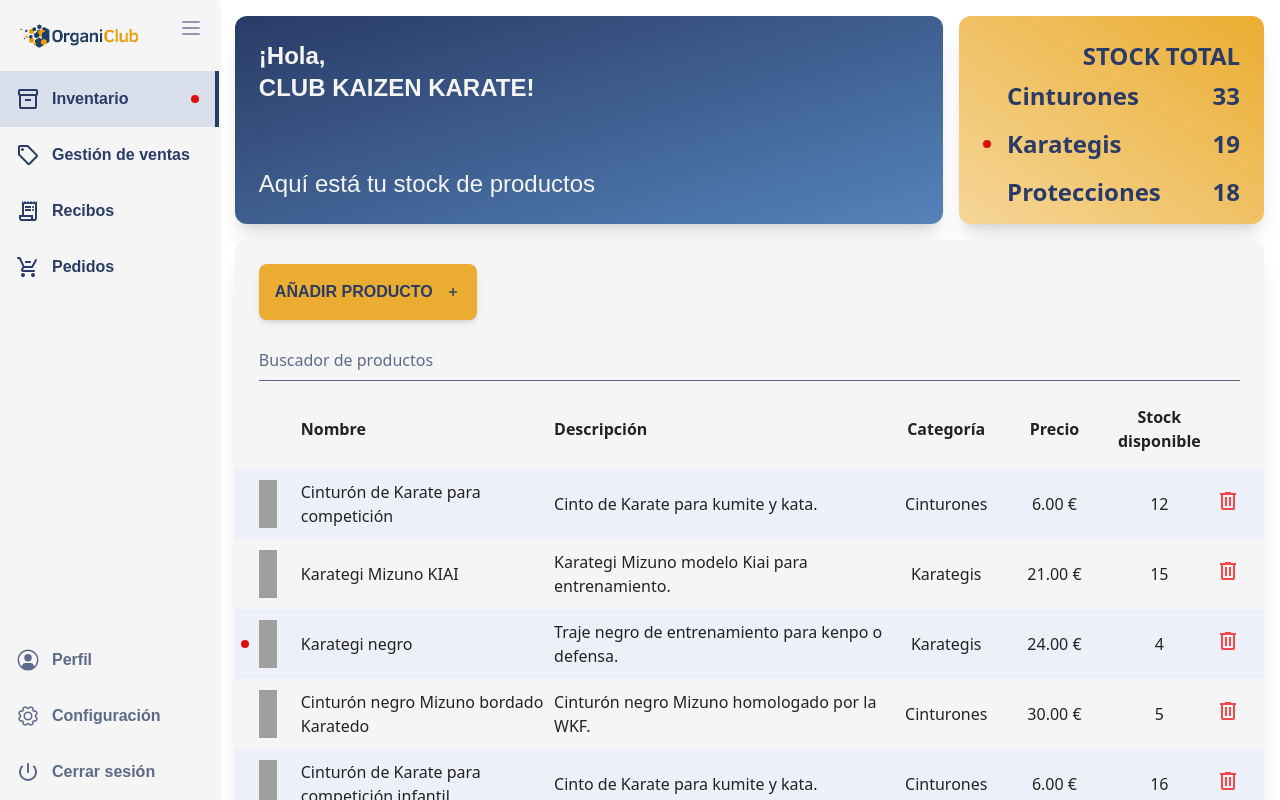
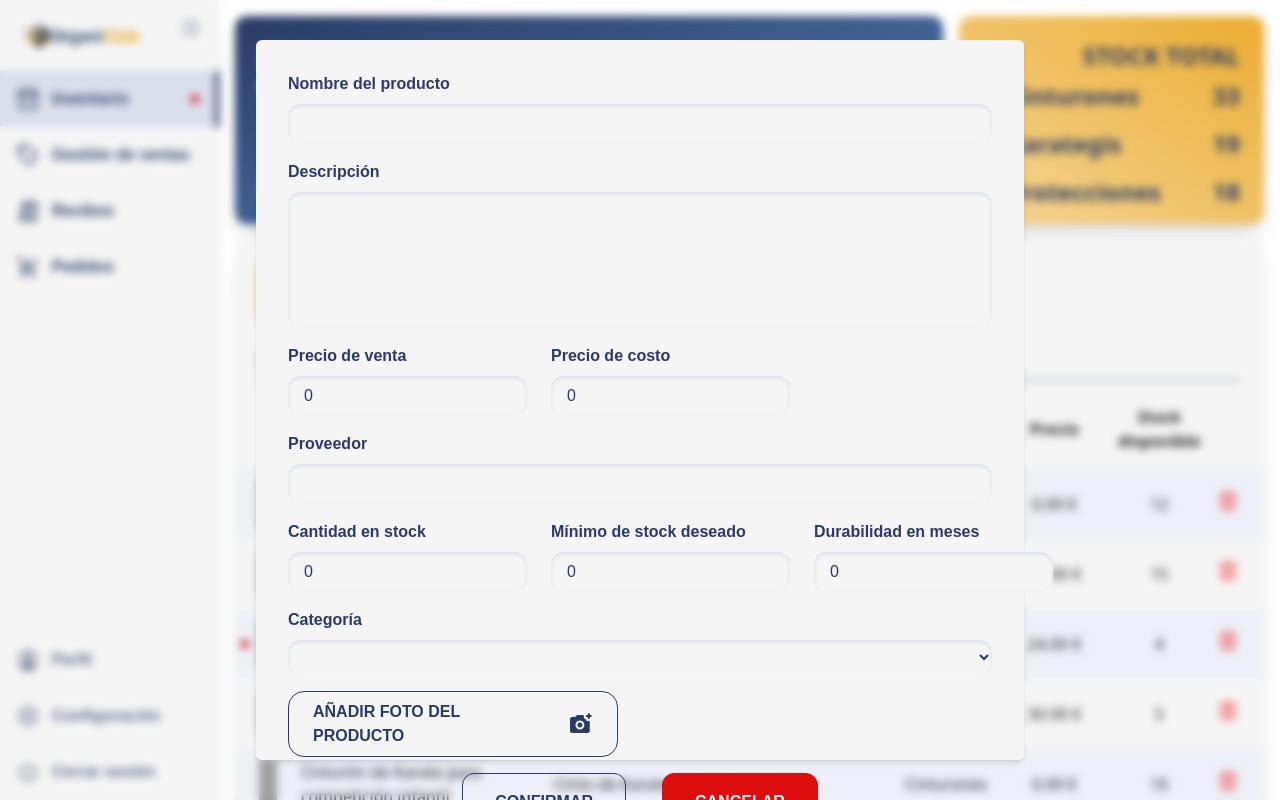
Before and after one commit to Nannitta/organiclub, a Vue app: page / in a window 1280 px wide. Both pictures are taken after a click on the button "AÑADIR PRODUCTO". Shown: the top 800 px of the page. Built offline with nearby package versions, Linux system fonts and the light colour scheme; grey boxes are pictures that could not be loaded.

Commit message:
Add form and functionality to addProduct button

```diff
--- a/src/stores/inventoryStore.js
+++ b/src/stores/inventoryStore.js
@@ -54,6 +54,10 @@ export const useInventoryStore = defineStore('InventoryStore', () => {
     }
   }
 
+  const addProduct = (formValues) => {
+    products.value.push(formValues)
+  }
+
   return {
     products,
     getProducts,
@@ -63,6 +67,7 @@ export const useInventoryStore = defineStore('InventoryStore', () => {
     counterCategories,
     alertProductStock,
     alertStock,
-    deleteProduct
+    deleteProduct,
+    addProduct
   }
 })
--- a/src/views/InventoryPage.vue
+++ b/src/views/InventoryPage.vue
@@ -6,7 +6,8 @@ import { storeToRefs } from 'pinia'
 import IconComponent from '../components/icons/IconComponent.vue'
 
 const inventoryStore = useInventoryStore()
-const { getProducts, getCategoryProducts, countStockByCategory, deleteProduct } = inventoryStore
+const { getProducts, getCategoryProducts, countStockByCategory, deleteProduct, addProduct } =
+  inventoryStore
 const { categoryProducts, products, counterCategories } = storeToRefs(inventoryStore)
 
 const hovered = ref(false)
@@ -14,6 +15,20 @@ const searchItem = ref('')
 const deleteOpen = ref(false)
 const deletProduct = ref('')
 const productId = ref(0)
+const addModalOpen = ref(false)
+const formValues = ref({
+  title: '',
+  description: '',
+  price: 0,
+  'cost-price': 0,
+  supplier: '',
+  stock: 0,
+  'min-stock': 0,
+  durability: 0,
+  category: '',
+  image: ''
+})
+const previewImg = ref('')
 
 onMounted(async () => {
   await getProducts()
@@ -22,9 +37,9 @@ onMounted(async () => {
 })
 
 const filteredProducts = computed(() => {
-  const value = searchItem.value.toLowerCase().trim()
+  const value = searchItem.value?.toLowerCase().trim()
   const actualProducts = products.value.filter((product) =>
-    product.title.toLowerCase().includes(value)
+    product.title?.toLowerCase().includes(value)
   )
   return actualProducts
 })
@@ -37,6 +52,37 @@ const showDeleteConfirm = (product) => {
   deletProduct.value = product.title
   deleteOpen.value = true
   productId.value = product.id
+}
+
+const showAddModal = () => {
+  addModalOpen.value = true
+}
+
+const getImage = (e) => {
+  formValues.value.image = e.target.files[0]
+  previewImg.value = URL.createObjectURL(formValues.value.image)
+}
+
+const resetForm = () => {
+  formValues.value = {
+    title: '',
+    description: '',
+    price: 0,
+    'cost-price': 0,
+    supplier: '',
+    stock: 0,
+    'min-stock': 0,
+    durability: 0,
+    category: '',
+    image: ''
+  }
+  previewImg.value = ''
+}
+
+const submitForm = () => {
+  addProduct(formValues.value)
+  addModalOpen.value = false
+  resetForm()
 }
 </script>
 
@@ -69,6 +115,7 @@ const showDeleteConfirm = (product) => {
           @mouseover="hovered = true"
           @mouseleave="hovered = false"
           title="Añadir producto"
+          @click="showAddModal()"
         >
           AÑADIR PRODUCTO
           <IconComponent
@@ -132,6 +179,148 @@ const showDeleteConfirm = (product) => {
           </tbody>
         </table>
         <div
+          v-if="addModalOpen"
+          class="fixed inset-0 flex items-center justify-center backdrop-blur-sm"
+        >
+          <div
+            class="bg-white p-8 rounded-md shadow-md w-3/5 h-[90%] flex flex-col justify-around gap-4"
+          >
+            <form
+              class="flex flex-col *:text-darkBlue *:font-roboto-bold gap-4"
+              @submit.prevent="submitForm"
+            >
+              <label for="title" class="font-bold flex flex-col gap-2">
+                Nombre del producto
+                <input
+                  v-model="formValues.title"
+                  type="text"
+                  name="title"
+                  class="bg-white focus:outline-none shadow-inner shadow-lightBlue py-2 px-4 rounded-xl font-normal"
+                />
+              </label>
+              <label for="description" class="font-bold flex flex-col gap-2">
+                Descripción
+                <textarea
+                  v-model="formValues.description"
+                  type="text"
+                  name="description"
+                  class="bg-white focus:outline-none shadow-inner shadow-lightBlue py-2 px-4 rounded-xl font-normal resize-none"
+                  rows="5"
+                ></textarea>
+              </label>
+              <div class="flex gap-6 *:gap-2">
+                <label for="price" class="font-bold flex flex-col">
+                  Precio de venta
+                  <input
+                    v-model="formValues.price"
+                    type="number"
+                    name="price"
+                    class="bg-white focus:outline-none shadow-inner shadow-lightBlue py-2 px-4 rounded-xl font-normal"
+                  />
+                </label>
+                <label for="cost-price" class="font-bold flex flex-col">
+                  Precio de costo
+                  <input
+                    v-model="formValues['cost-price']"
+                    type="number"
+                    name="cost-price"
+                    class="bg-white focus:outline-none shadow-inner shadow-lightBlue py-2 px-4 rounded-xl font-normal"
+                  />
+                </label>
+              </div>
+              <label for="supplier" class="font-bold flex flex-col gap-2">
+                Proveedor
+                <input
+                  v-model="formValues.supplier"
+                  type="text"
+                  name="supplier"
+                  class="bg-white focus:outline-none shadow-inner shadow-lightBlue py-2 px-4 rounded-xl font-normal"
+                />
+              </label>
+              <div class="flex gap-6 *:gap-2">
+                <label for="stock" class="font-bold flex flex-col">
+                  Cantidad en stock
+                  <input
+                    v-model="formValues.stock"
+                    type="number"
+                    name="stock"
+                    class="bg-white focus:outline-none shadow-inner shadow-lightBlue py-2 px-4 rounded-xl font-normal"
+                  />
+                </label>
+                <label for="min-stock" class="font-bold flex flex-col">
+                  Mínimo de stock deseado
+                  <input
+                    v-model="formValues['min-stock']"
+                    type="number"
+                    name="min-stock"
+                    class="bg-white focus:outline-none shadow-inner shadow-lightBlue py-2 px-4 rounded-xl font-normal"
+                  />
+                </label>
+                <label for="durability" class="font-bold flex flex-col">
+                  Durabilidad en meses
+                  <input
+                    v-model="formValues.durability"
+                    type="number"
+                    name="durability"
+                    max="12"
+                    class="bg-white focus:outline-none shadow-inner shadow-lightBlue py-2 px-4 rounded-xl font-normal"
+                  />
+                </label>
+              </div>
+              <label for="category" class="font-bold flex flex-col gap-2">
+                Categoría
+                <select
+                  v-model="formValues.category"
+                  name="category"
+                  id="category"
+                  class="font-normal bg-white focus:outline-none shadow-inner shadow-lightBlue py-2 px-4 rounded-xl"
+                >
+                  <option value="Karategis" class="bg-white">Karategis</option>
+                  <option value="Cinturones" class="bg-white">Cinturones</option>
+                  <option value="Protecciones" class="bg-white">Protecciones</option>
+                </select>
+              </label>
+              <div class="flex gap-4">
+                <label
+                  htmlFor="photo"
+                  className="flex gap-4 border border-darkBlue py-2 px-6 rounded-2xl font-bold text-darkBlue cursor-pointer w-[330px]"
+                >
+                  AÑADIR FOTO DEL PRODUCTO
+                  <IconComponent name="photo" :hovered="(hovered = true)" />
+                  <input
+                    @change="getImage"
+                    className="hidden w-full cursor-pointer mt-2 text-sm font-medium"
+                    id="photo"
+                    type="file"
+                    name="photo"
+                  />
+                </label>
+                <img
+                  v-if="previewImg"
+                  :src="previewImg"
+                  alt="Previsualización de la imagen"
+                  class="w-12 h-12"
+                />
+              </div>
+              <div class="self-center flex gap-9">
+                <button
+                  type="submit"
+                  class="rounded-xl border border-darkBlue px-8 py-4 text-darkBlue font-bold hover:bg-darkBlue hover:text-white"
+                >
+                  CONFIRMAR
+                </button>
+                <button
+                  type="button"
+                  @click="(addModalOpen = false), resetForm()"
+                  class="rounded-xl border border-red bg-red px-8 py-4 text-white font-bold hover:bg-white hover:text-red"
+                >
+                  CANCELAR
+                </button>
+              </div>
+            </form>
+          </div>
+        </div>
+        <div
           v-if="deleteOpen"
           class="fixed inset-0 flex items-center justify-center backdrop-blur-sm"
         >
```
Also changed, not shown: src/assets/icons/photo.svg (added).
